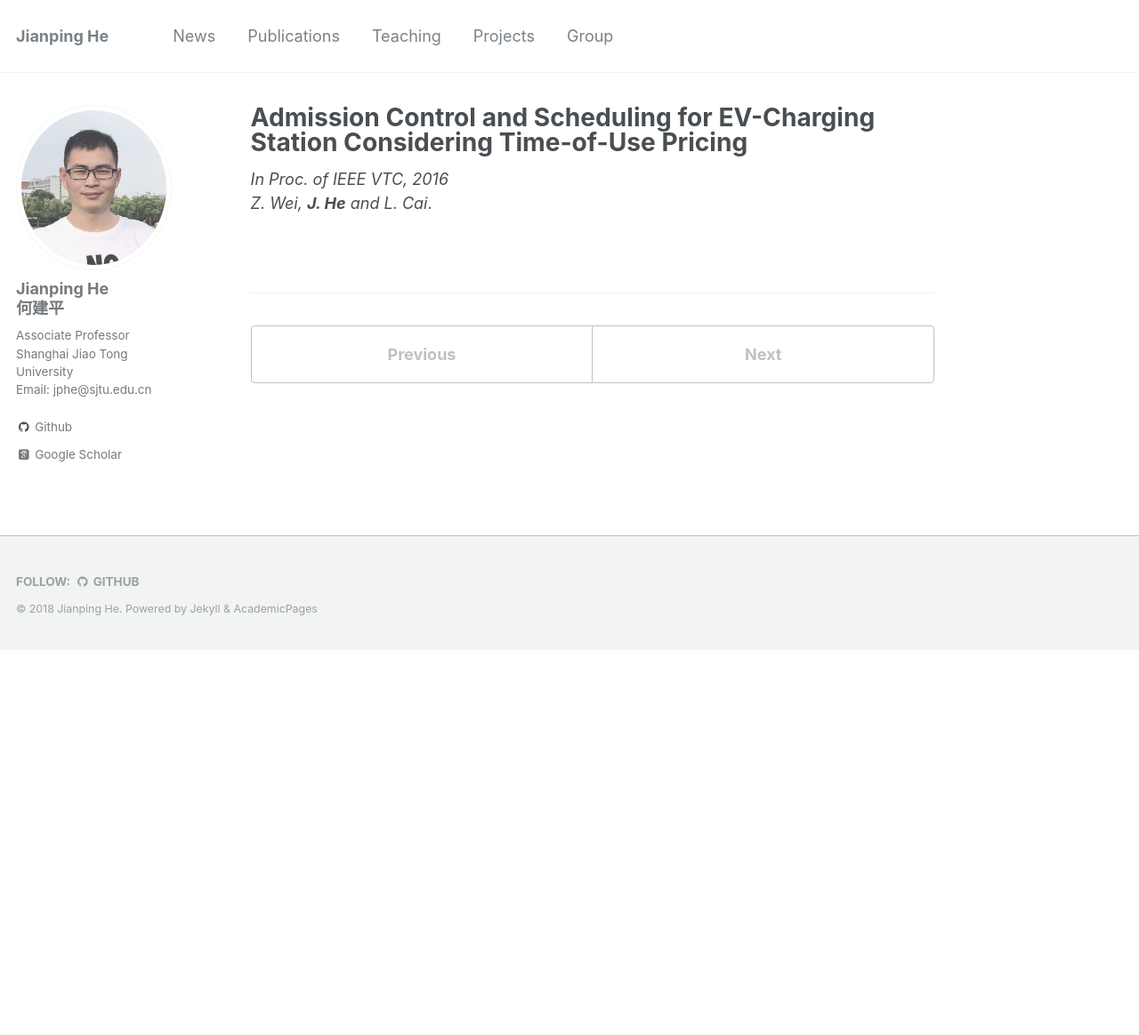
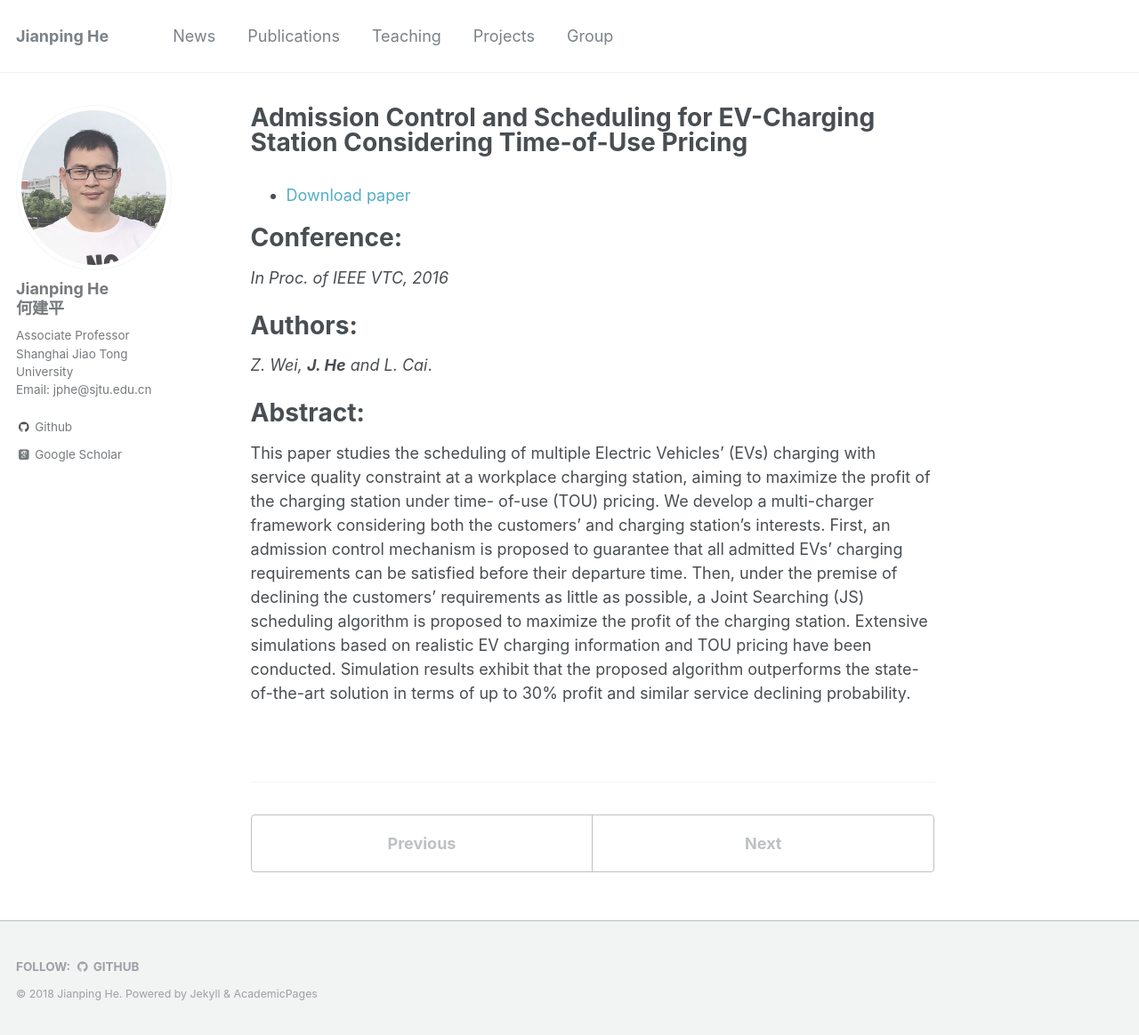
Before and after one commit to jiangshuozz/Jianping-He.github.io, a Jekyll site: the page built from _publications/2016-05-15-Admission-Control-and-Scheduling.md, in a window 1280 px wide and 1164 px high. Shown: the whole window at 89% size. Built offline with Jekyll 4.4.1, drawn with Linux system fonts in a browser that asks for light colours; some web fonts are replaced.

Commit message:
Update 2016-05-15-Admission-Control-and-Scheduling.md

```diff
--- a/_publications/2016-05-15-Admission-Control-and-Scheduling.md
+++ b/_publications/2016-05-15-Admission-Control-and-Scheduling.md
@@ -8,5 +8,16 @@ venue: '--'
 #paperurl: ''
 #citation: ''
 ---
+- [Download paper](https://ieeexplore.ieee.org/document/7504120/)
+
+Conference:
+===
 *In Proc. of IEEE VTC,  2016*
+
+Authors:
+===
 *Z. Wei, **J. He** and L. Cai*.
+
+Abstract:
+===
+This paper studies the scheduling of multiple Electric Vehicles' (EVs) charging with service quality constraint at a workplace charging station, aiming to maximize the profit of the charging station under time- of-use (TOU) pricing. We develop a multi-charger framework considering both the customers' and charging station's interests. First, an admission control mechanism is proposed to guarantee that all admitted EVs' charging requirements can be satisfied before their departure time. Then, under the premise of declining the customers' requirements as little as possible, a Joint Searching (JS) scheduling algorithm is proposed to maximize the profit of the charging station. Extensive simulations based on realistic EV charging information and TOU pricing have been conducted. Simulation results exhibit that the proposed algorithm outperforms the state-of-the-art solution in terms of up to 30% profit and similar service declining probability.
```
